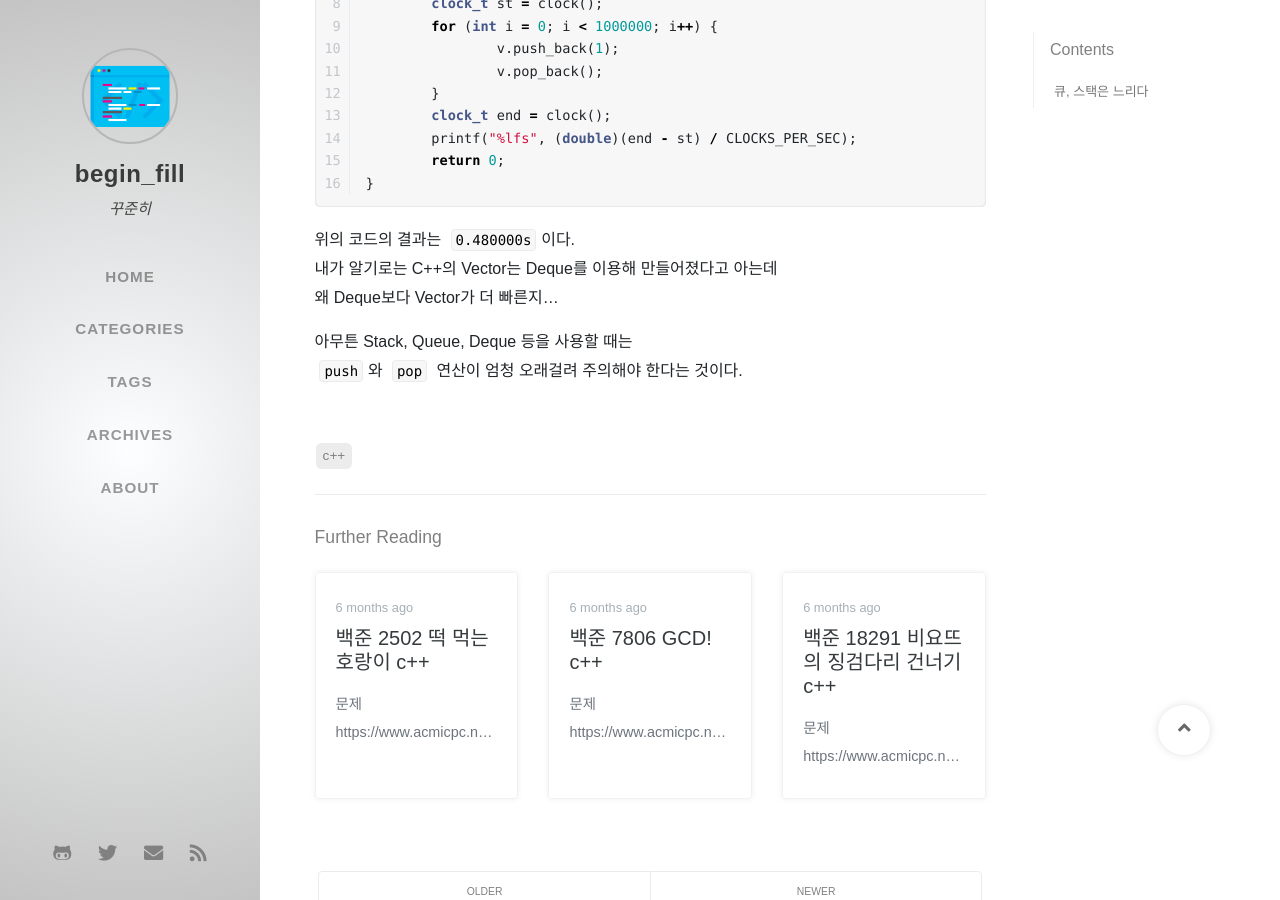
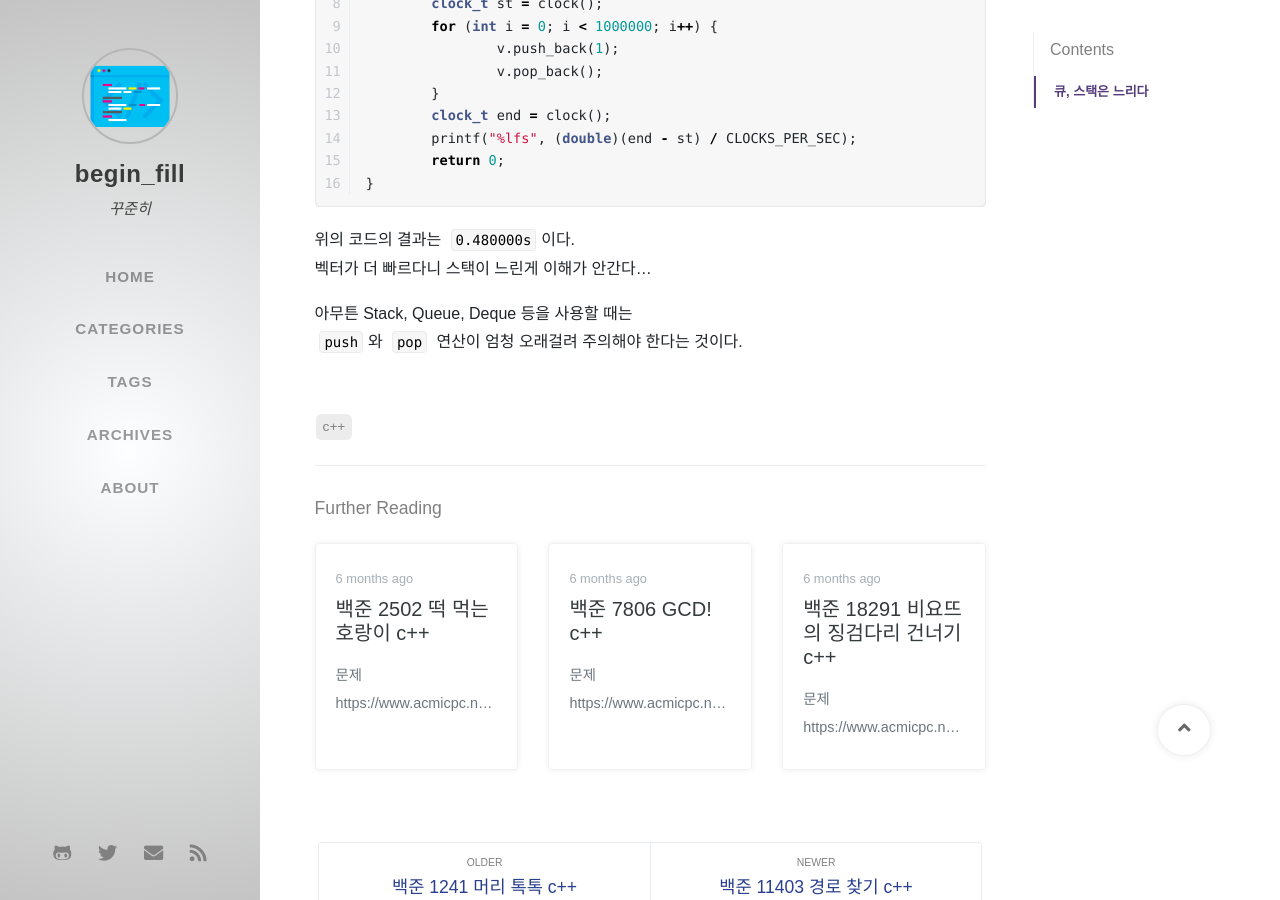
Before and after one commit to ip99202/ip99202.github.io, a Jekyll site: the page built from _posts/2020-08-22-Queue,-Stack,-Vector의-push-pop-연산-시간.md, in a window 1280 px wide and 900 px high, scrolled down 1813 px. Built offline with Jekyll 4.4.1, drawn with Linux system fonts in a browser that asks for light colours; nearby versions of some CDN libraries; some web fonts are replaced; comment, search, counter and statistics services are not loaded.

Commit message:
Fix post

````diff
--- a/_posts/2020-08-22-Queue,-Stack,-Vector의-push-pop-연산-시간.md
+++ b/_posts/2020-08-22-Queue,-Stack,-Vector의-push-pop-연산-시간.md
@@ -84,8 +84,7 @@ int main() {
 }
 ```
 위의 코드의 결과는 `0.480000s`이다.
-내가 알기로는 C++의 Vector는 Deque를 이용해 만들어졌다고 아는데
-왜 Deque보다 Vector가 더 빠른지...
+벡터가 더 빠르다니 스택이 느린게 이해가 안간다...
 
 아무튼 Stack, Queue, Deque 등을 사용할 때는
 `push`와 `pop` 연산이 엄청 오래걸려 주의해야 한다는 것이다.
````
